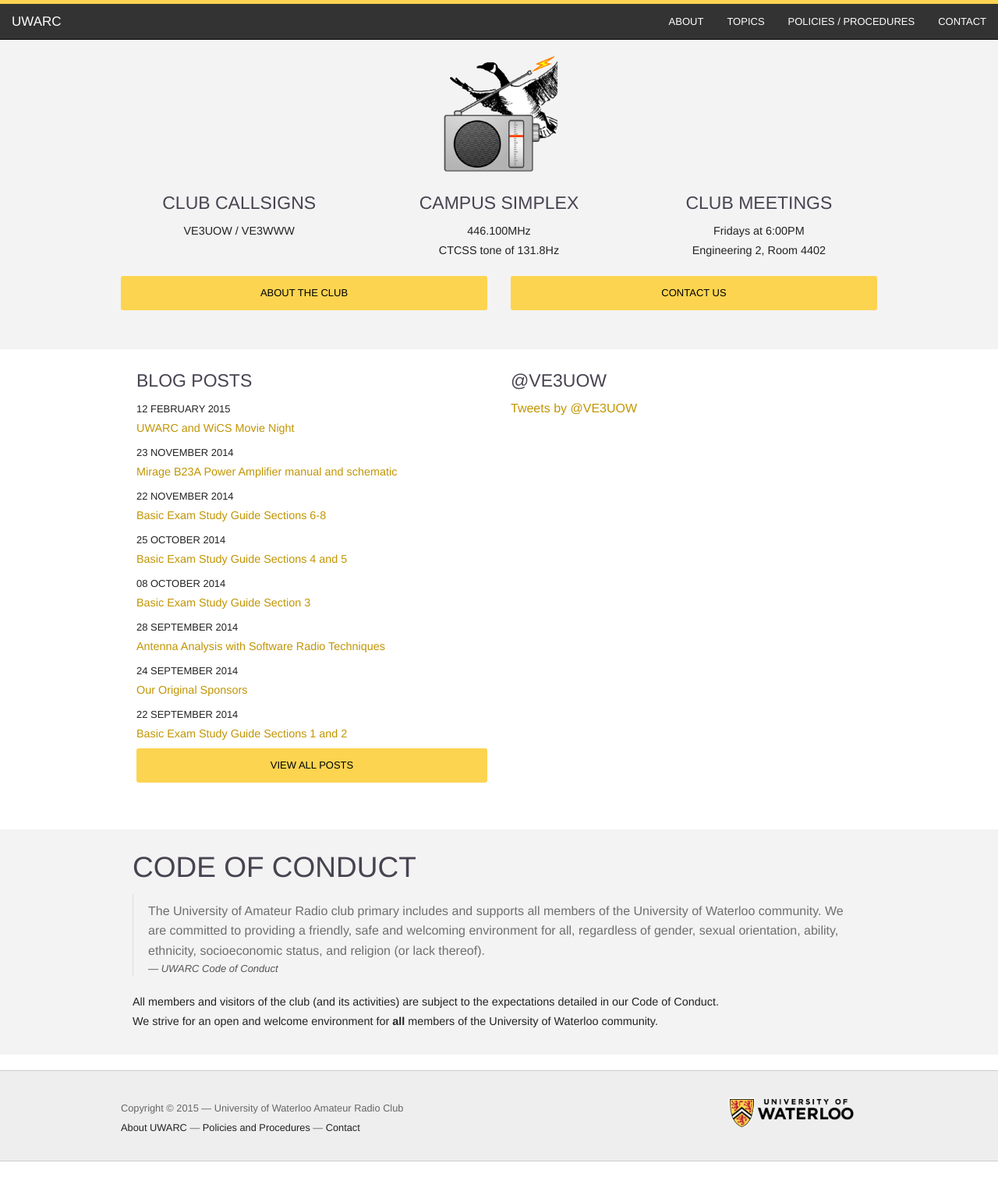
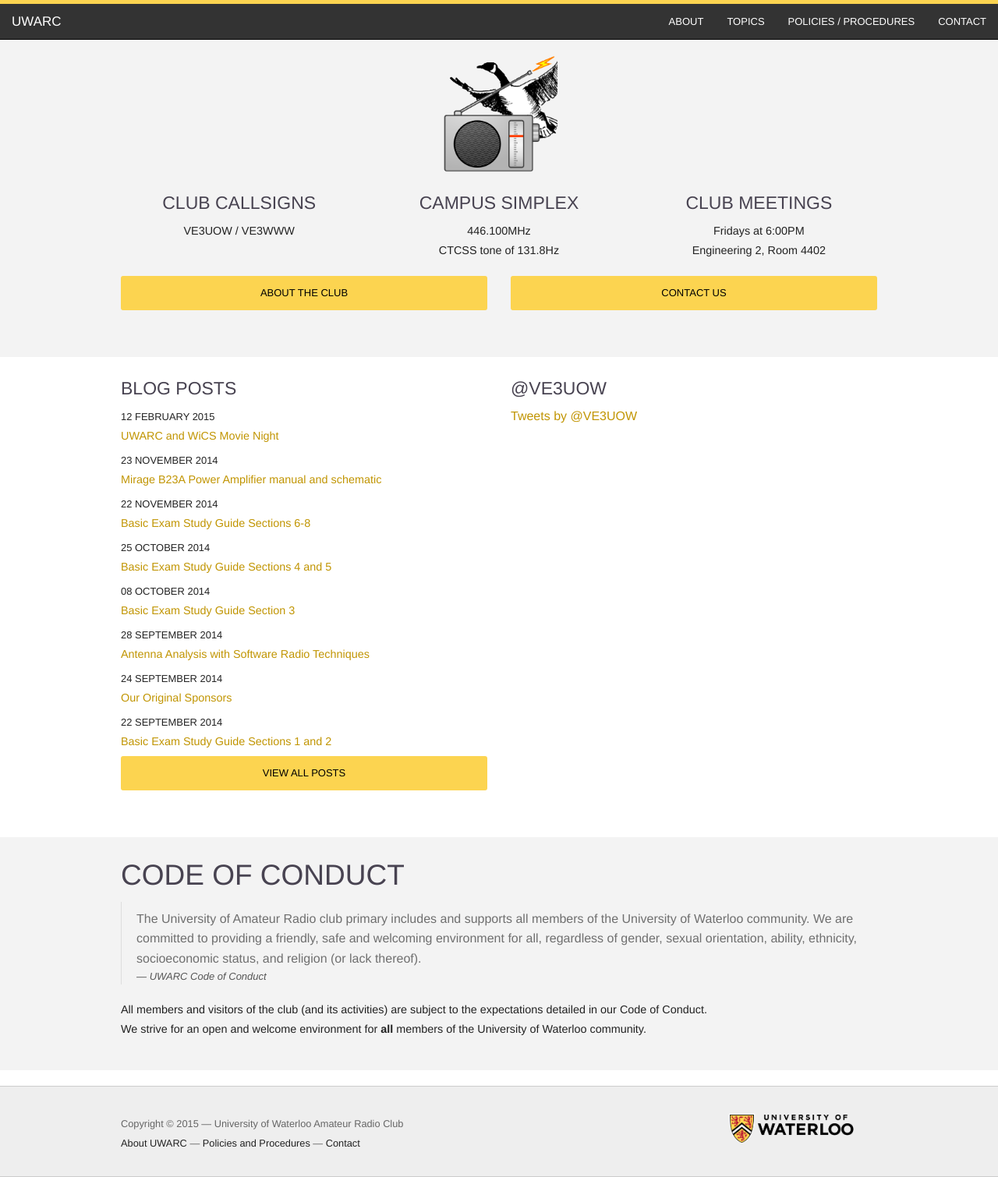
Before and after one commit to zachomedia/uwarc-website, a Jekyll site: the page built from index.html, in a window 1280 px wide. Shown: the whole page at 78% size. Built offline with Jekyll 4.4.1, drawn with Linux system fonts in a browser that asks for light colours; Markdown is read by kramdown in place of the engine named in the settings; comment, search, counter and statistics services are not loaded.

Commit message:
Fixed layout (primarily sizing issues)

```diff
--- a/css/uwarc.css
+++ b/css/uwarc.css
@@ -1,3 +1,7 @@
+body > .row, .shaded > .row {
+   padding: 20px 0;
+}
+
 .title {
    font-weight: bold;
    font-size: 25pt;
@@ -9,10 +13,6 @@
 
 .welcome {
    margin: 20px auto;
-}
-
-body > .row {
-   padding: 20px !important;
 }
 
 .button, .top-bar-section a {
@@ -37,10 +37,6 @@
 
 .subheader {
    color: #484351;
-}
-
-body > .row, body .shaded > .row {
-   padding: 10px 15px;
 }
 
 body > .top-border {
@@ -80,8 +76,6 @@
 
 .shaded {
    background: #f3f3f3;
-   padding-top: 10px;
-   margin: 0;
 }
 
 .top-bar a:hover {
--- a/index.html
+++ b/index.html
@@ -5,6 +5,7 @@
 
 <div class="shaded">
     <div class="row">
+        <div class="small-12 columns">
             <div class="row">
                 <div class="small-3 small-centered columns text-center">
                     <img src="{{ site.url }}/img/uwarc.png" alt="UWARC" style="max-height: 150px">
@@ -32,6 +33,7 @@
                         </div>
                         <div class="large-6 medium-6 columns">
                             <a class="button  small radius uwaterloo full-width" href="{{ site.url }}/contact/">Contact Us</a>
+                        </div>
                     </div>
                 </div>
             </div>
--- a/policies-procedures/index.html
+++ b/policies-procedures/index.html
@@ -5,8 +5,10 @@
 
 <div class="shaded">
     <div class="row">
-        <h4 class="subheader">Expectations</h4>
-    	<p>All members and visitors are expected to abide by the club policies and procedures listed below.</p>
+        <div class="small-12 columns">
+            <h4 class="subheader">Expectations</h4>
+        	<p>All members and visitors are expected to abide by the club policies and procedures listed below.</p>
+        </div>
     </div>
 </div>
 
```
Lines whose indentation alone changed are shown as unchanged.
